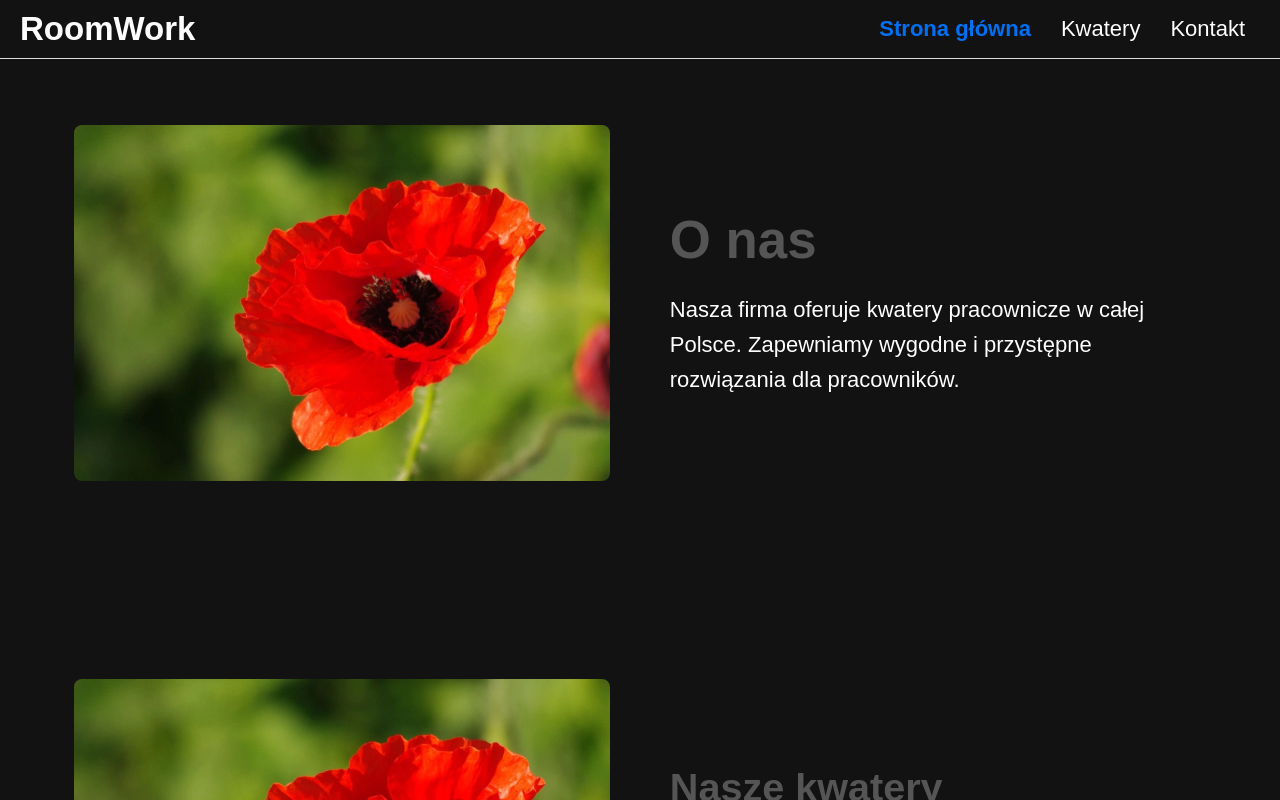
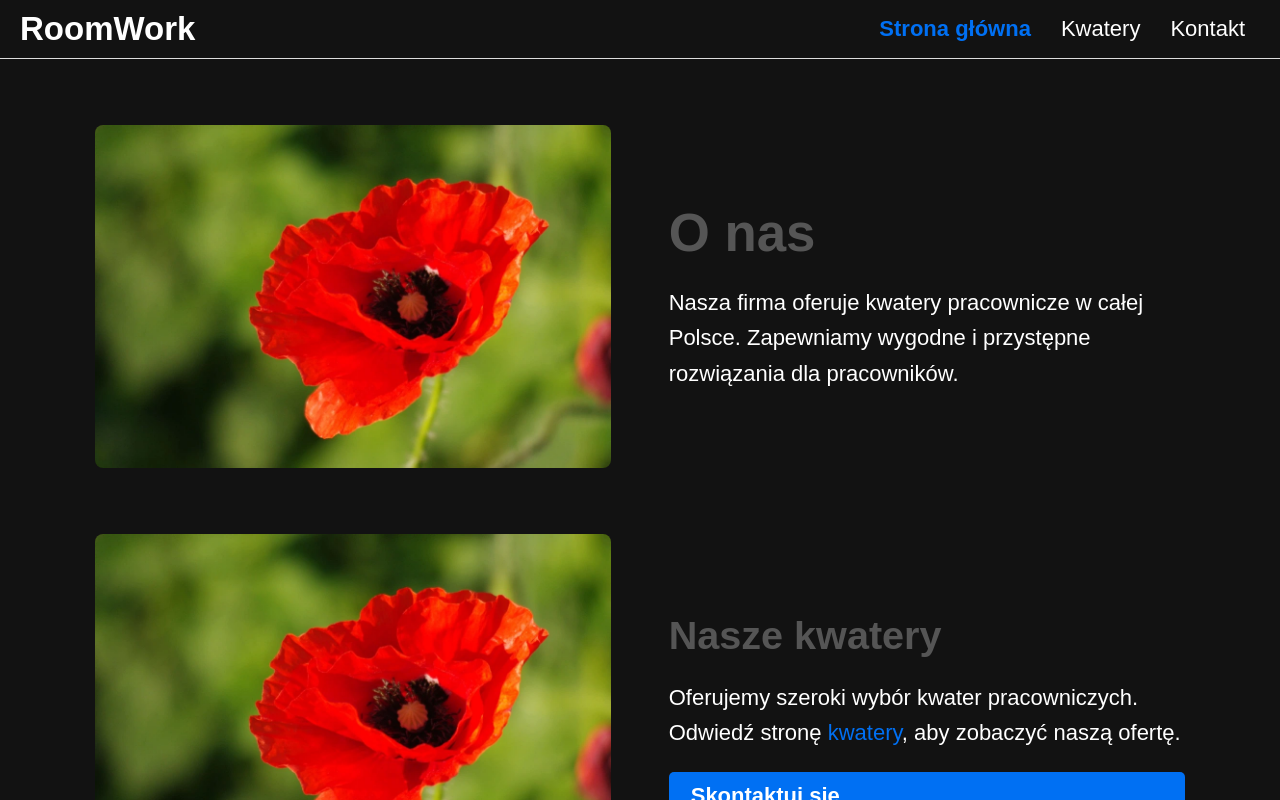
Before and after one commit to TDomagalski/nextjs-15-roomwork, a Next.js app: page / in a window 1280 px wide. Shown: the top 800 px of the page. Built offline with nearby package versions, Linux system fonts and the light colour scheme.

Commit message:
feat: add container with global styles

```diff
--- a/src/app/kontakt/page.jsx
+++ b/src/app/kontakt/page.jsx
@@ -6,6 +6,7 @@ import styles from './kontakt.module.scss';
 export default function Kontakt() {
   return (
     <>
+      <div className='container'>
         <section className='container_title'>
           <div className='title_image'>
             <Image
@@ -28,7 +29,7 @@ export default function Kontakt() {
             </div>
           </div>
         </section>
-
+      </div>
       <div className={styles.google_map}>
         <iframe
           src='https://www.google.com/maps/embed?pb=!1m18!1m12!1m3!1d2552.169026141523!2d20.064644776840495!3d50.232747103014624!2m3!1f0!2f0!3f0!3m2!1i1024!2i768!4f13.1!3m3!1m2!1s0x47165313b56b455b%3A0xbee57c823b9b8a2d!2sRoomWork%20-%20Kwatery%20pracownicze%20do%20wynaj%C4%99cia!5e0!3m2!1spl!2spl!4v1737041003873!5m2!1spl!2spl'
--- a/src/app/kwatery/page.jsx
+++ b/src/app/kwatery/page.jsx
@@ -10,7 +10,7 @@ import styles from './rooms.module.scss';
 
 export default function Rooms() {
   return (
-    <>
+    <div className='container'>
       <section className='container_title'>
         <div className='title_image'>
           <Image alt='Image' src='/global/img.webp' width={1072} height={712} />
@@ -75,6 +75,6 @@ export default function Rooms() {
         <div className={styles.grid_item}>5</div>
         <div className={styles.grid_item}>6</div>
       </div>
-    </>
+    </div>
   );
 }
--- a/src/app/page.jsx
+++ b/src/app/page.jsx
@@ -6,7 +6,7 @@ import styles from './page.module.scss';
 
 export default function Home() {
   return (
-    <>
+    <div className='container'>
       <section className='container_title'>
         <div className='title_image'>
           <Image alt='Image' src='/global/img.webp' width={1072} height={712} />
@@ -63,6 +63,6 @@ export default function Home() {
           </div>
         </div>
       </section>
-    </>
+    </div>
   );
 }
--- a/src/styles/globals.scss
+++ b/src/styles/globals.scss
@@ -66,9 +66,12 @@ body {
   // header {}
 
   main {
-    display: flex;
-    flex-direction: column;
-    justify-content: flex-start;
+    .container {
+      width: 100%;
+      margin: auto;
+      padding-right: 1rem;
+      padding-left: 1rem;
+    }
 
     .container_title {
       display: flex;
@@ -116,9 +119,23 @@ body {
   }
 }
 
+@media (min-width: 640px) {
+  body {
+    main {
+      .container {
+        max-width: 640px;
+      }
+    }
+  }
+}
+
 @media (min-width: 768px) {
   body {
     main {
+      .container {
+        max-width: 768px;
+      }
+
       .container_title {
         flex-direction: row;
         justify-content: space-around;
@@ -134,3 +151,33 @@ body {
     }
   }
 }
+
+@media (min-width: 1024px) {
+  body {
+    main {
+      .container {
+        max-width: 1024px;
+      }
+    }
+  }
+}
+
+@media (min-width: 1280px) {
+  body {
+    main {
+      .container {
+        max-width: 1280px;
+      }
+    }
+  }
+}
+
+@media (min-width: 1536px) {
+  body {
+    main {
+      .container {
+        max-width: 1536px;
+      }
+    }
+  }
+}
```
Lines whose indentation alone changed are shown as unchanged.
